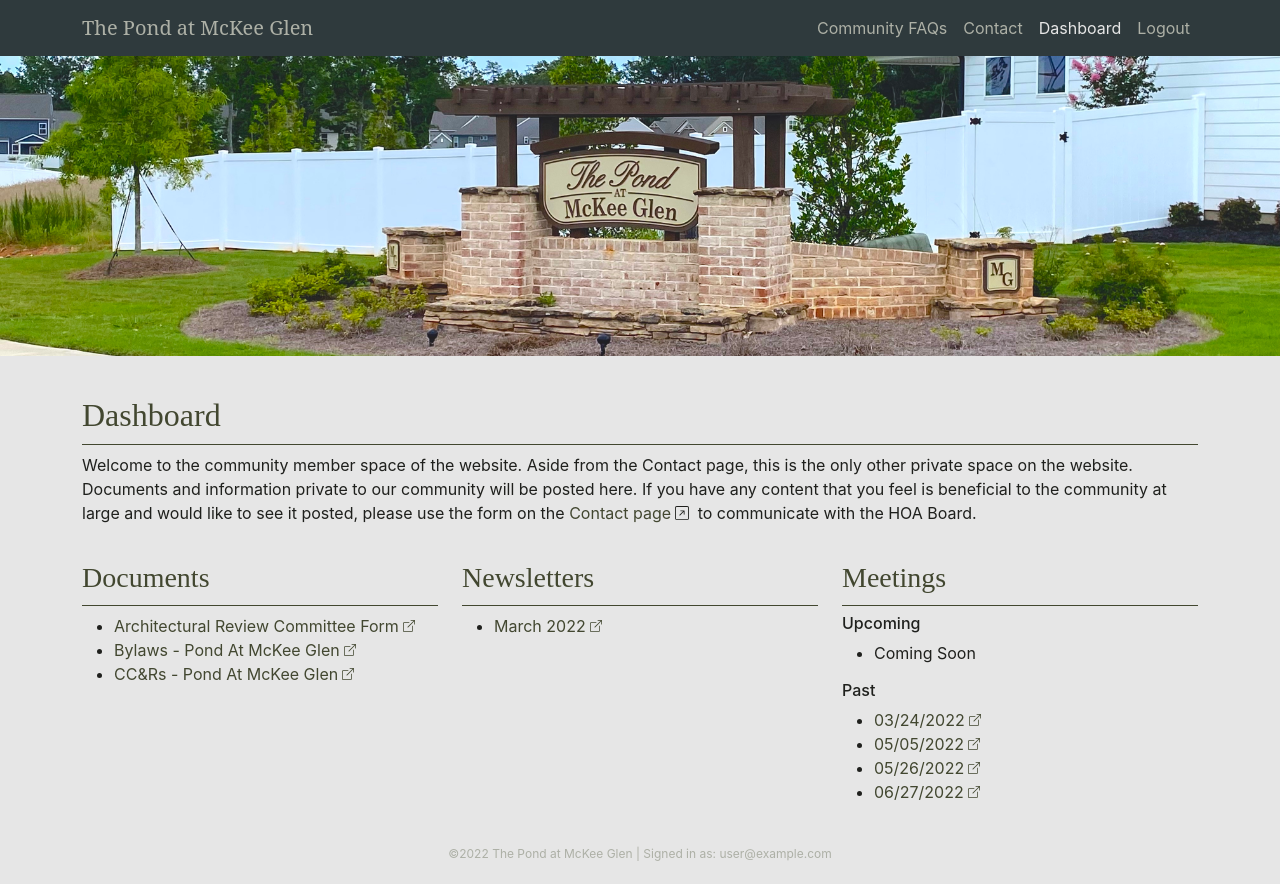
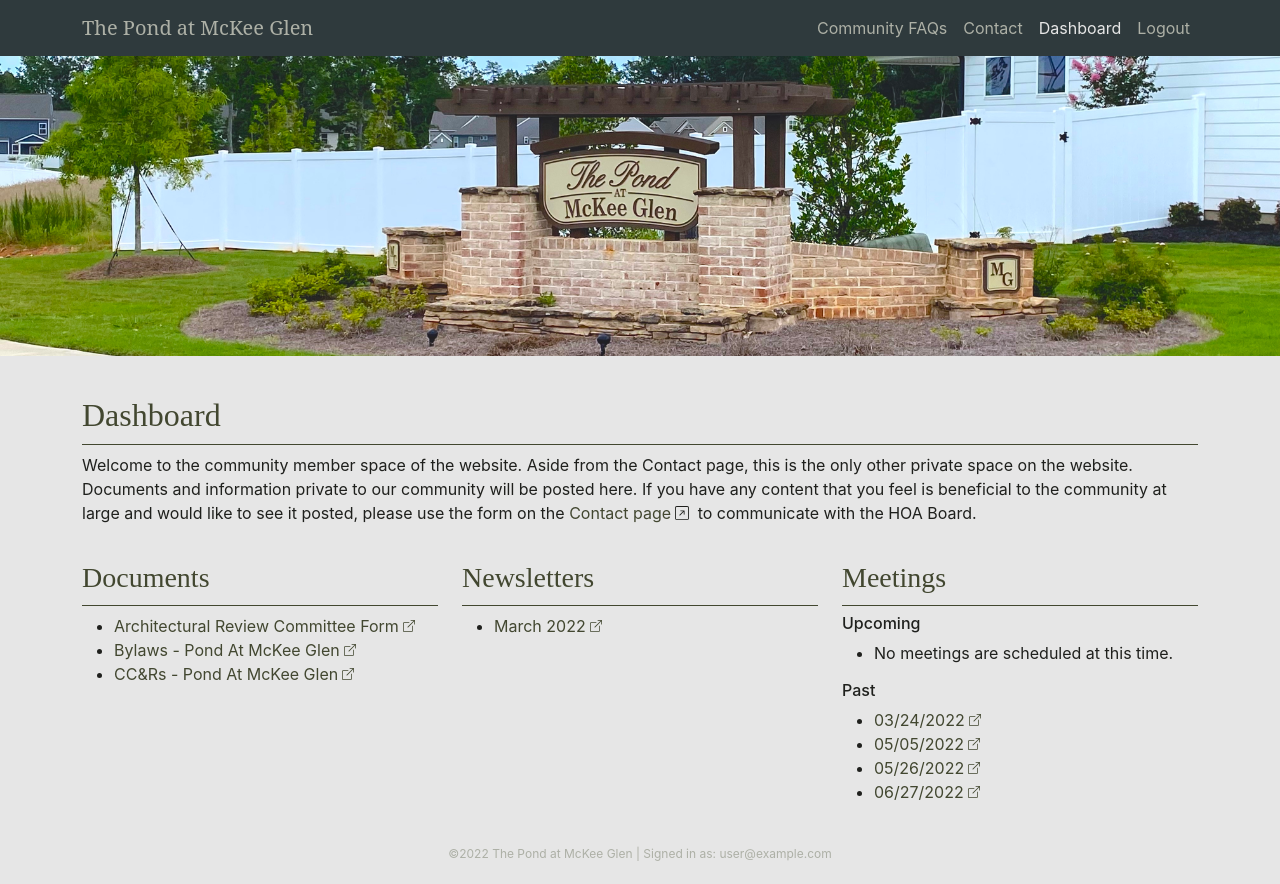
Before and after one commit to michaelfrankdev/mckeeglen, a Next.js app: page /dashboard in a window 1280 px wide. Built offline with nearby package versions, Linux system fonts and the light colour scheme; no server answers; sample sign-in values are in the browser's storage.

Commit message:
updates user dashboard

```diff
--- a/pages/dashboard.js
+++ b/pages/dashboard.js
@@ -63,7 +63,7 @@ const Dashboard = () => {
             <h3 className="page-heading">Meetings</h3>
             <h6>Upcoming</h6>
             <ul>
-              <li>Coming Soon</li>
+              <li>No meetings are scheduled at this time.</li>
             </ul>
             <h6>Past</h6>
             <ul>
```
